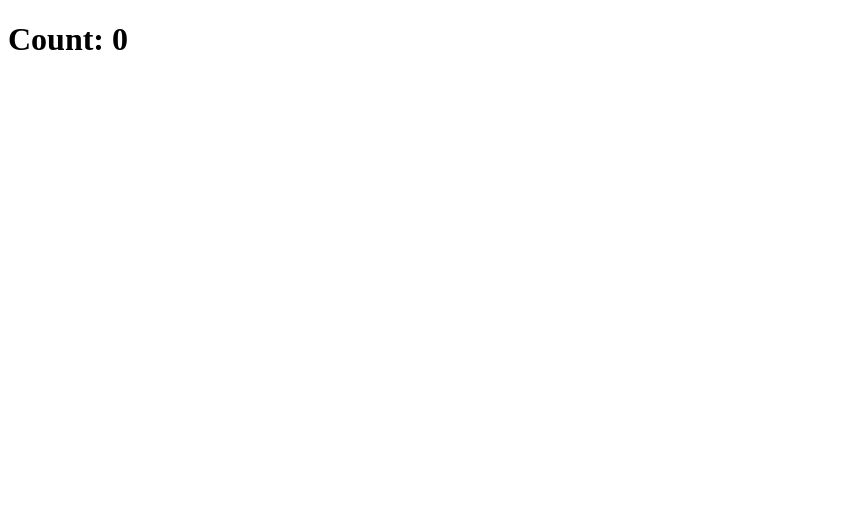
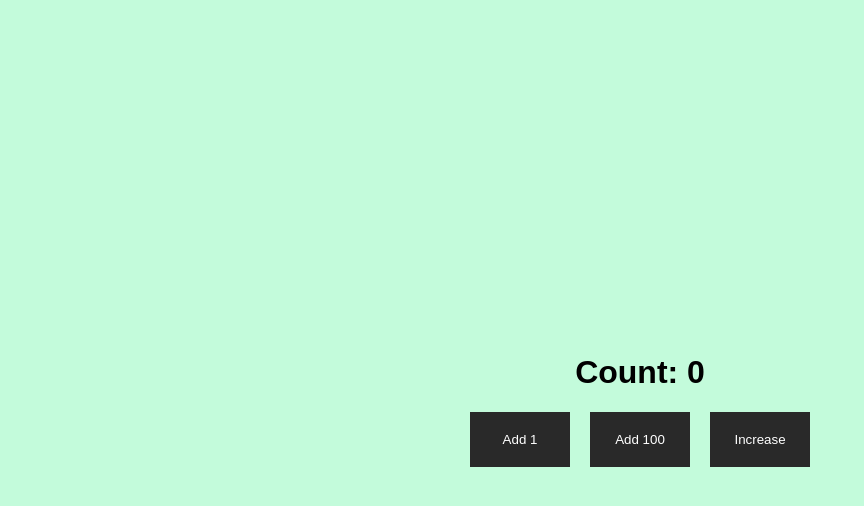
Before and after one commit to mate-academy/react_counter, a React (Create React App) app: page / in a window 1280 px wide. Shown: the top 506 px of the page, without its empty margins (0-864 px from the left). Built offline with nearby package versions, Linux system fonts and the light colour scheme; the HTML template or start-up script is replaced by a standard one.

Commit message:
Implement Counter component

```diff
--- a/src/App.scss
+++ b/src/App.scss
@@ -1 +1,16 @@
-// styles go here
+html {
+  font-family: Arial, "Helvetica Neue", Helvetica, sans-serif;
+}
+
+body {
+  margin: 0;
+}
+
+.App {
+  min-height: 100vh;
+  text-align: center;
+  display: grid;
+  align-content: center;
+  justify-content: center;
+  background-color: #c3fbdb;
+}
--- a/src/App.tsx
+++ b/src/App.tsx
@@ -1,18 +1,13 @@
 import React from 'react';
+
 import './App.scss';
 
-class App extends React.Component {
-  addOne = () => {};
+import Counter from './component/Counter';
 
-  add100 = () => {};
-
-  increase = () => {};
-
-  render() {
-    return (
-      <h1>Count: 0</h1>
-    );
-  }
-}
+const App: React.FC = () => (
+  <div className="App">
+    <Counter />
+  </div>
+);
 
 export default App;
--- /dev/null
+++ b/src/component/Counter.scss
@@ -0,0 +1,39 @@
+.controler {
+  display: flex;
+  gap: 20px;
+
+  &__button {
+    width: 100px;
+    padding: 20px 0;
+
+    position: relative;
+  outline: none;
+  background: #292929;
+
+  border: none;
+  color: #fff;
+  transition: transform 0.2s;
+
+  &:hover::before {
+    transform: scale(1.2);
+  }
+
+  &::before,
+  &::after {
+    content: "";
+    display: block;
+    position: absolute;
+    inset: 0;
+    z-index: -1;
+  }
+
+  &::after {
+    background: #292929;
+  }
+
+  &::before {
+    background-image: linear-gradient(135deg, #aeffb9 0%, #a091ff 100%);
+    transition: transform 0.3s;
+  }
+  }
+}
--- /dev/null
+++ b/src/component/Counter.tsx
@@ -0,0 +1,66 @@
+import { Component } from 'react';
+import './Counter.scss';
+
+type State = {
+  count: number,
+};
+
+class Counter extends Component<{}, State> {
+  state = {
+    count: 0,
+  };
+
+  addOne = () => this.setState((state) => ({
+    count: state.count + 1,
+  }));
+
+  add100 = () => this.setState((state) => ({
+    count: state.count + 100,
+  }));
+
+  increase = () => {
+    if (this.state.count % 5 === 0) {
+      this.add100();
+    }
+
+    this.addOne();
+  };
+
+  render() {
+    const { count } = this.state;
+
+    return (
+      <div>
+        <h1>{`Count: ${count}`}</h1>
+
+        <div className="controler">
+          <button
+            className="button controler__button"
+            type="button"
+            onClick={this.addOne}
+          >
+            Add 1
+          </button>
+
+          <button
+            className="button controler__button"
+            type="button"
+            onClick={this.add100}
+          >
+            Add 100
+          </button>
+
+          <button
+            className="button controler__button"
+            type="button"
+            onClick={this.increase}
+          >
+            Increase
+          </button>
+        </div>
+      </div>
+    );
+  }
+}
+
+export default Counter;
```
Also changed, not shown: package.json (line endings or trailing spaces), 1 other file (tests, documents, lock files or other folders).
